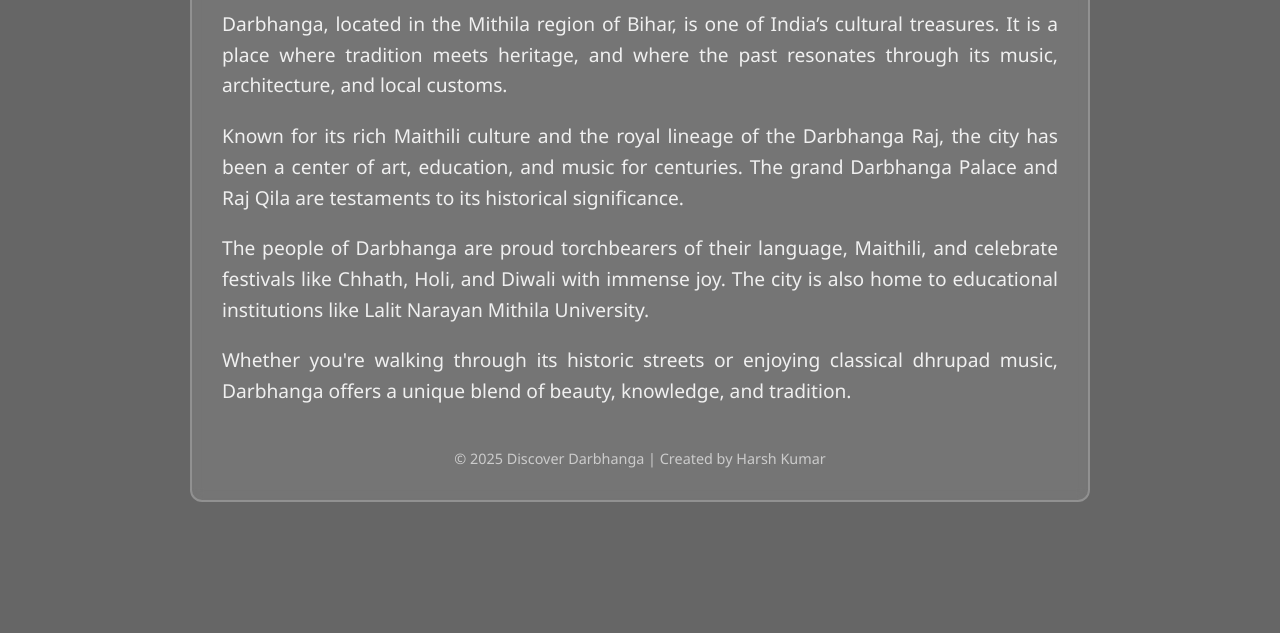
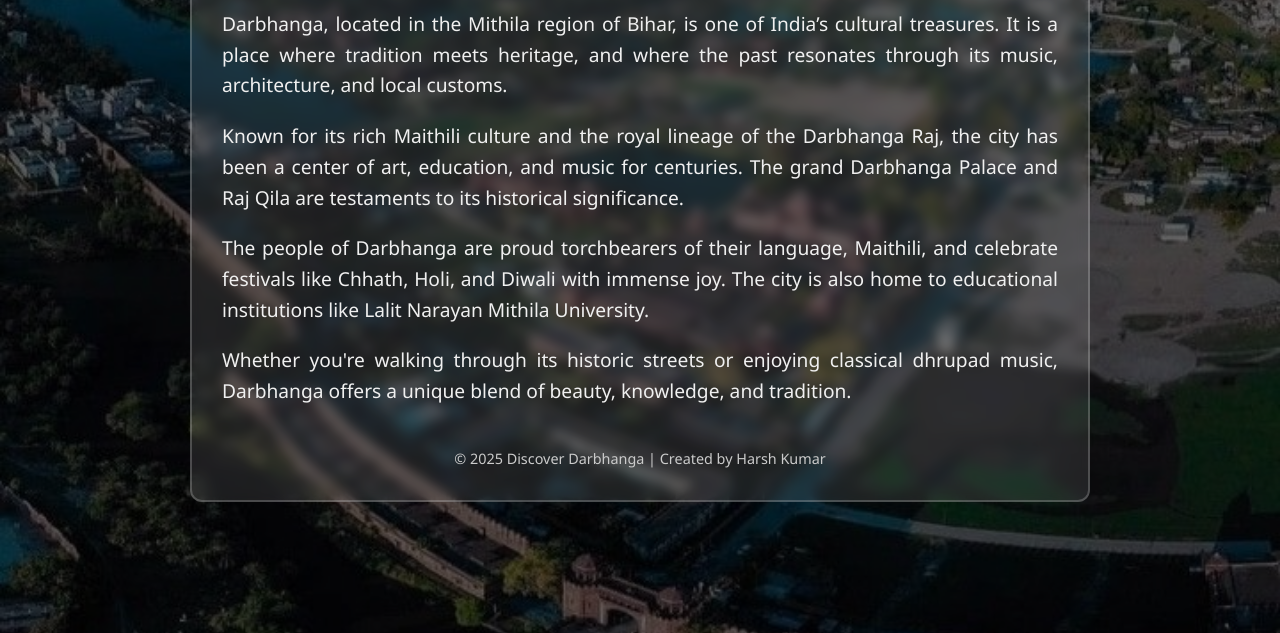
Before and after one commit to itzharsh07/atplc-task-4, a plain HTML site: page index.html in a window 1280 px wide. Shown: the part 167-800 px from the top of the page. Drawn offline with Linux system fonts and the light colour scheme.

Commit message:
Update index.html

```diff
--- a/index.html
+++ b/index.html
@@ -14,7 +14,7 @@
     body {
       font-family: 'Segoe UI', Tahoma, Geneva, Verdana, sans-serif;
       color: #fff;
-      background-image: url('file:///C:/Users/harsh/Downloads/darbhanga%20drone%20view.jpg');
+      background-image: url('git add image.png');
       background-size: cover;
       background-position: center;
       background-attachment: fixed;
```
